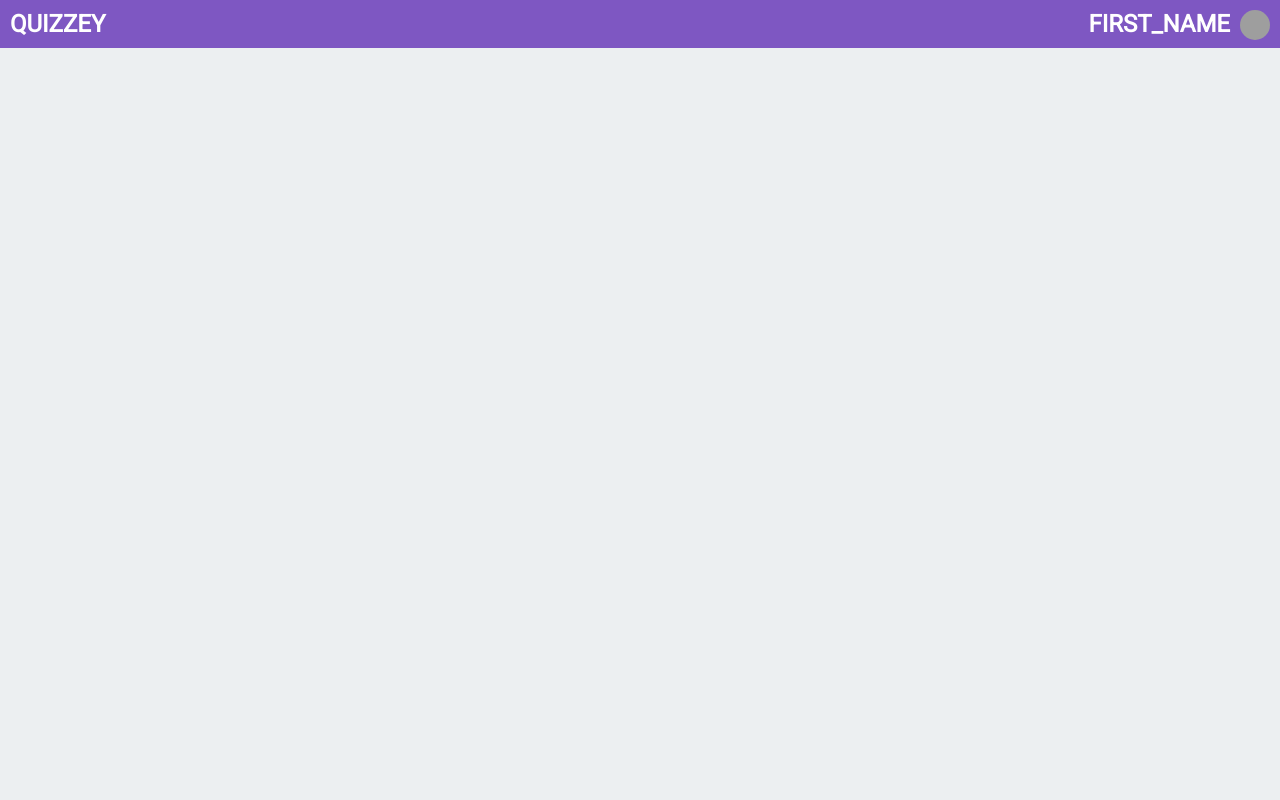
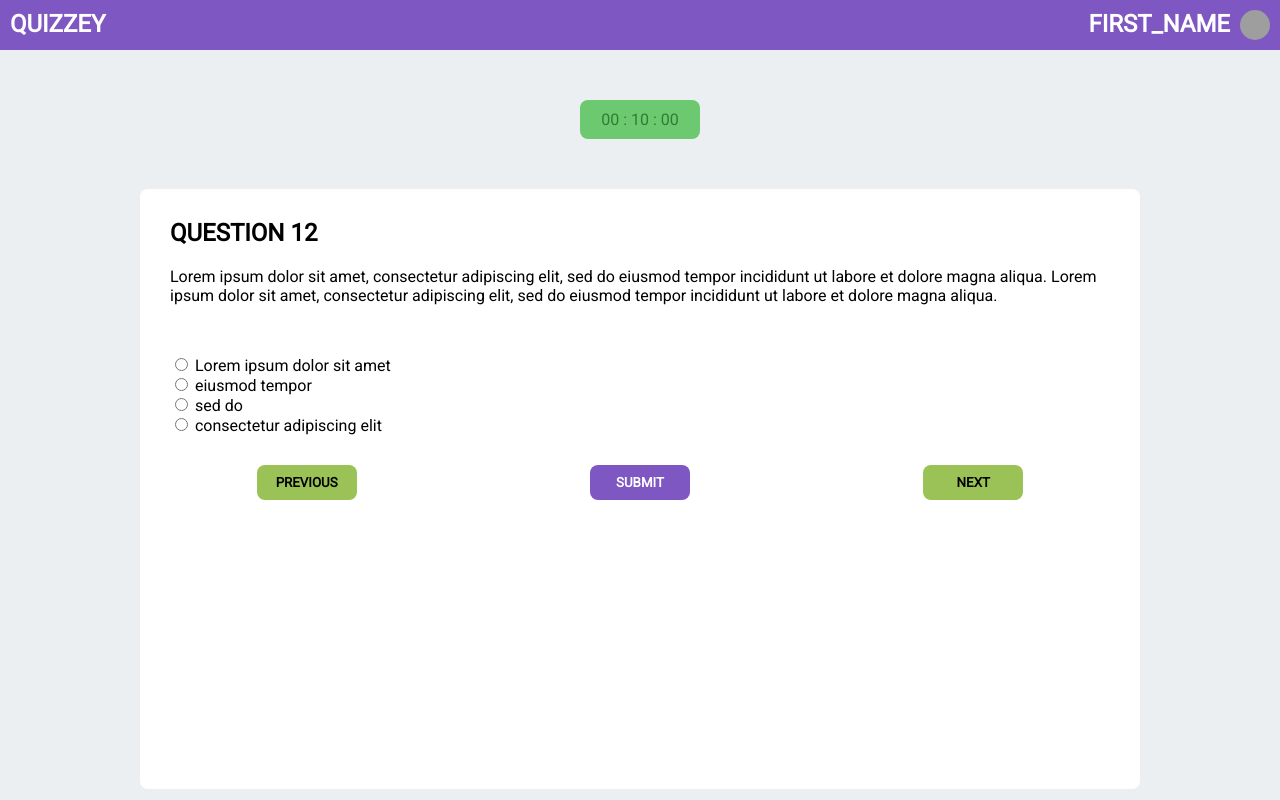
Before and after one commit to Prajwal-P/Quizzey, a plain HTML site: page quiz.html in a window 1280 px wide. Drawn offline with Linux system fonts and the light colour scheme; grey boxes are pictures that could not be loaded.

Commit message:
Quiz taken page started

```diff
--- a/quiz.css
+++ b/quiz.css
@@ -3,6 +3,17 @@ body {
 	font-family: 'Roboto', sans-serif !important;
 	font-style: normal;
 	background-color: #eceff1;
+}
+
+h1,
+h2,
+h3,
+h4,
+h5,
+h6,
+p {
+	margin: 0px;
+	padding: 0px;
 }
 
 body button:focus {
@@ -12,8 +23,10 @@ body button:focus {
 .nav_bar {
 	left: 0px;
 	top: 0px;
+	right: 0px;
 	background-color: #7e57c2;
 	padding: 10px;
+	position: fixed;
 }
 
 .nav_bar h2:nth-child(1) {
@@ -93,3 +106,74 @@ body button:focus {
 	opacity: 1;
 	visibility: visible;
 }
+
+.timer {
+	width: 100px;
+	padding: 10px;
+	background-color: #6cc970;
+	border-radius: 8px;
+	text-align: center;
+	margin: 100px auto 0;
+}
+
+.timer p {
+	color: #2e7d32;
+}
+
+.root {
+	width: 1000px;
+	height: 600px;
+	background-color: white;
+	margin: 50px auto 0;
+	border-radius: 8px;
+}
+
+.question {
+	padding: 30px;
+}
+
+.question p {
+	margin: 20px 0 50px;
+}
+
+.question_btns {
+	display: flex;
+	justify-content: space-around;
+}
+
+.question_btns button {
+	width: 100px;
+	padding: 10px;
+	border-radius: 8px;
+	border: 0;
+	font-weight: bold;
+	font-family: 'Roboto', sans-serif !important;
+	font-style: normal;
+	cursor: pointer;
+	transition: background-color 0.25s ease-in;
+}
+
+.question_btns button:nth-child(1) {
+	background-color: #9bc257;
+}
+
+.question_btns button:nth-child(2) {
+	background-color: #7e57c2;
+	color: white;
+}
+
+.question_btns button:nth-child(3) {
+	background-color: #9bc257;
+}
+
+.question_btns button:nth-child(1):hover {
+	background-color: #8bae4e;
+}
+
+.question_btns button:nth-child(2):hover {
+	background-color: #714eae;
+}
+
+.question_btns button:nth-child(3):hover {
+	background-color: #8bae4e;
+}
--- a/quiz.html
+++ b/quiz.html
@@ -32,6 +32,28 @@
 			<button onclick="signOut()">Sign Out</button>
 		</div>
 	</div>
+	<div class="timer">
+		<p>00 : 10 : 00</p>
+	</div>
+	<div class="root">
+		<div class="question">
+			<h2>QUESTION 12</h2>
+			<p>Lorem ipsum dolor sit amet, consectetur adipiscing elit, sed do eiusmod tempor incididunt ut labore et dolore magna aliqua. Lorem ipsum dolor sit amet, consectetur adipiscing elit, sed do eiusmod tempor incididunt ut labore et dolore magna aliqua.</p>
+			<input type="radio" name="options">
+			<label>Lorem ipsum dolor sit amet</label><br>
+			<input type="radio" name="options">
+			<label>eiusmod tempor</label><br>
+			<input type="radio" name="options">
+			<label>sed do</label><br>
+			<input type="radio" name="options">
+			<label>consectetur adipiscing elit</label>
+		</div>
+		<div class="question_btns">
+			<button>PREVIOUS</button>
+			<button>SUBMIT</button>
+			<button>NEXT</button>
+		</div>
+	</div>
 	<script src="quiz.js"></script>
 </body>
 </html>
```
